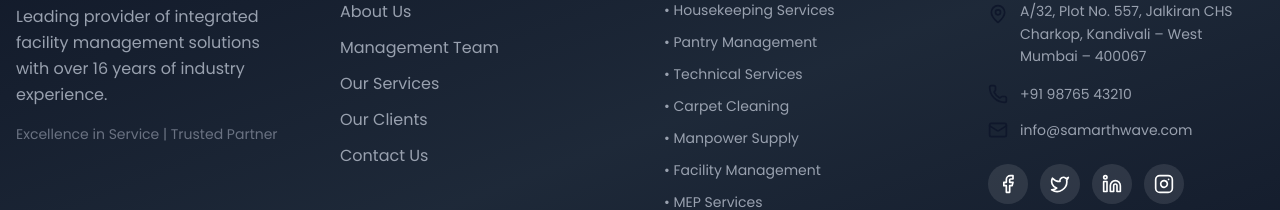
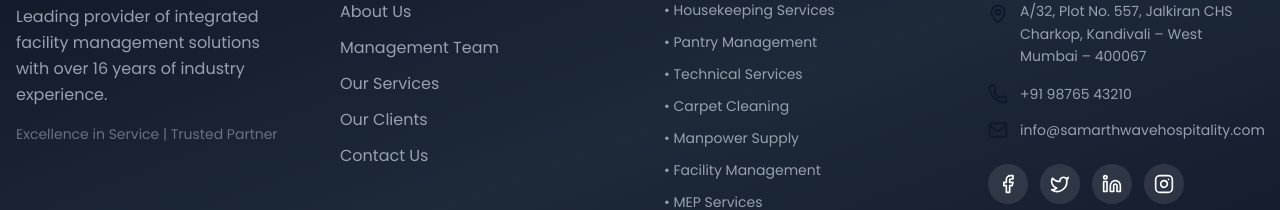
Before and after one commit to vikasPrasad05/SAMARTHWAVE-, a Next.js app: page / in a window 1280 px wide. Shown: the part 6808-7018 px from the top of the page. Built offline with nearby package versions, Linux system fonts and the light colour scheme.

Commit message:
Update email address in Footer component

```diff
--- a/components/Footer.tsx
+++ b/components/Footer.tsx
@@ -105,8 +105,8 @@
               </div>
               <div className="flex items-center gap-3">
                 <Mail className="w-5 h-5 text-primary flex-shrink-0" />
-                <a href="mailto:info@samarthwave.com" className="text-gray-400 hover:text-white transition-colors text-sm">
-                  info@samarthwave.com
+                <a href="mailto:info@samarthwavehospitality.com" className="text-gray-400 hover:text-white transition-colors text-sm">
+                  info@samarthwavehospitality.com
                 </a>
               </div>
             </div>
```
